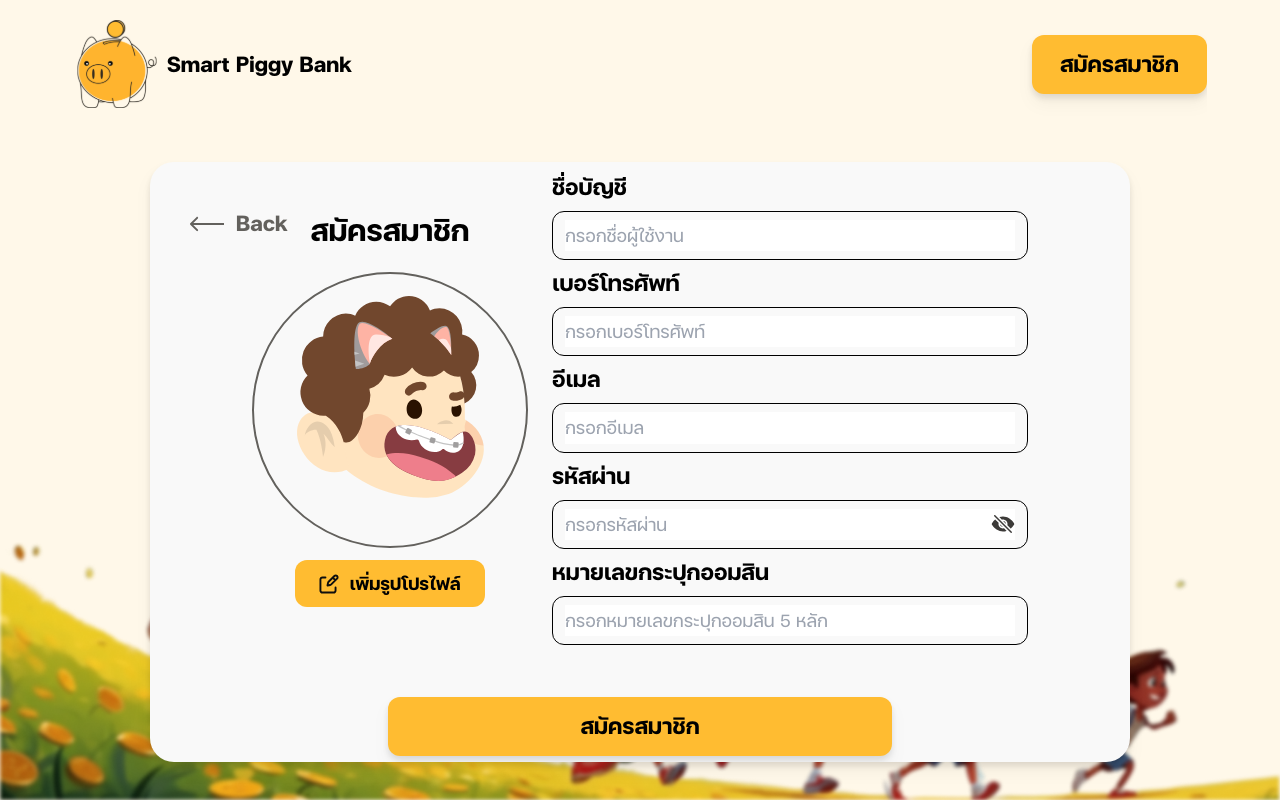
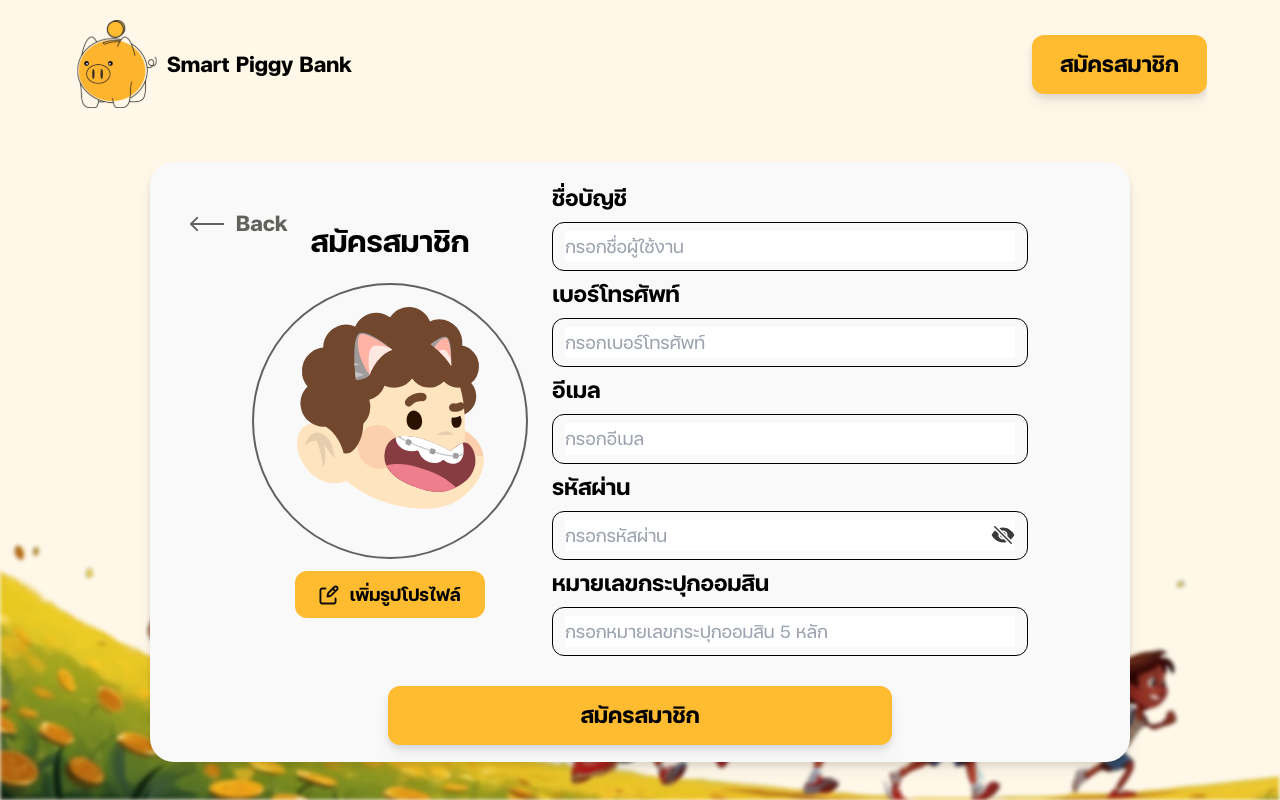
Before and after one commit to PitakPxt/Smart-piggy-bank, a React (Vite) app: page /register in a window 1280 px wide. Built offline with nearby package versions, Linux system fonts and the light colour scheme; no server answers; the database is empty.

Commit message:
resposive register test

```diff
--- a/src/pages/Register.jsx
+++ b/src/pages/Register.jsx
@@ -273,7 +273,7 @@ export default function Register() {
             <div className="size-full flex flex-col justify-center items-center xl:gap-[28px] md:gap-[26px] sm:gap-[18px]">
               <div
                 className="w-full flex justify-center items-center xl:gap-[102px] md:gap-[24px] sm:gap-[10px]
-              xl:mb-[48px] md:mb-[26px] lg:flex-row sm:flex-col flex-col "
+              xl:mb-[34px] sm:mb-[4px] lg:flex-row sm:flex-col flex-col "
               >
                 <div className="flex flex-col items-center justify-center text-center">
                   <h2 className="md:text-h2-bold sm:text-h4-bold xl:mb-[32px] md:mb-[18px] sm:mb-[14px]">
```
